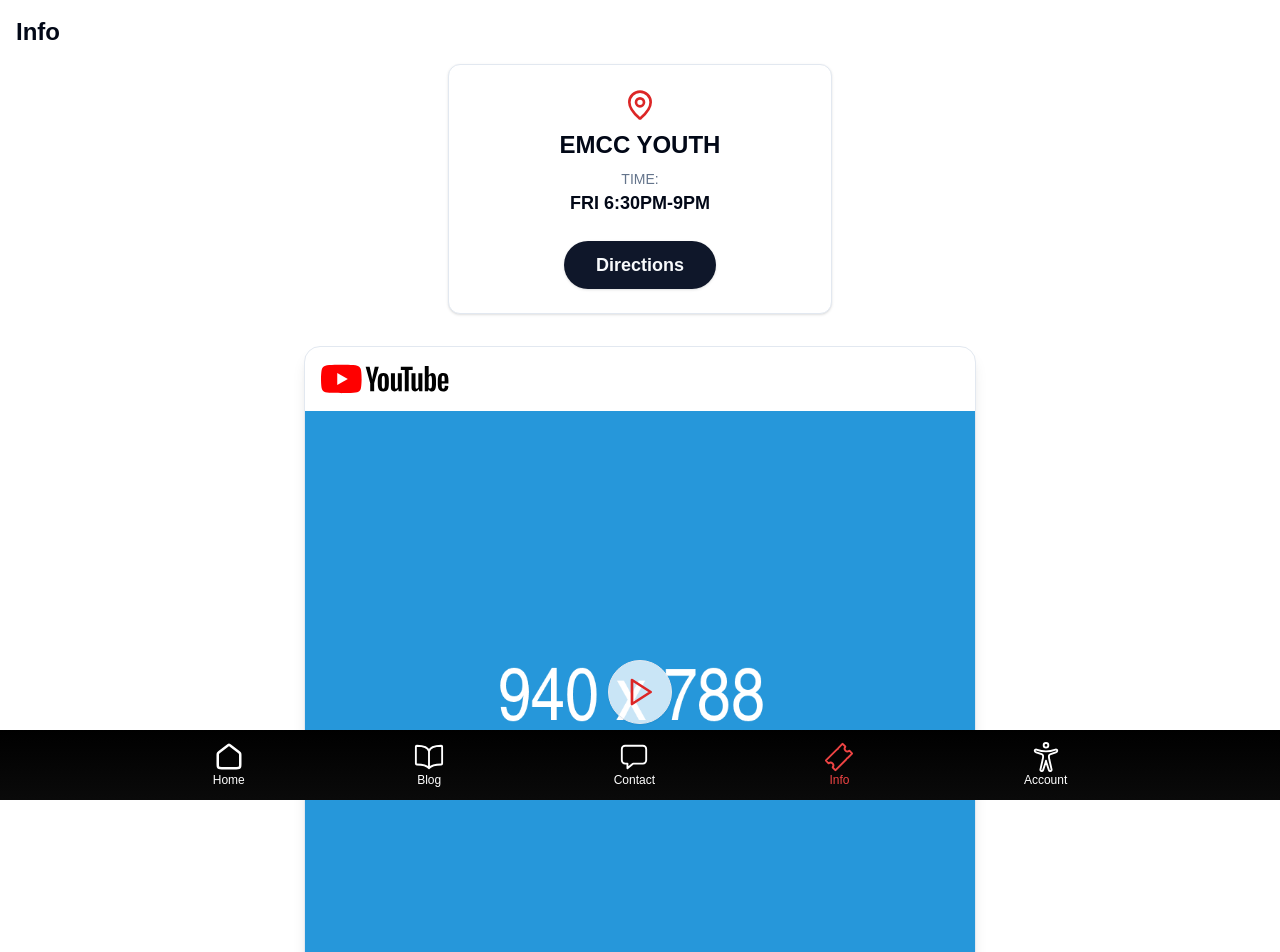
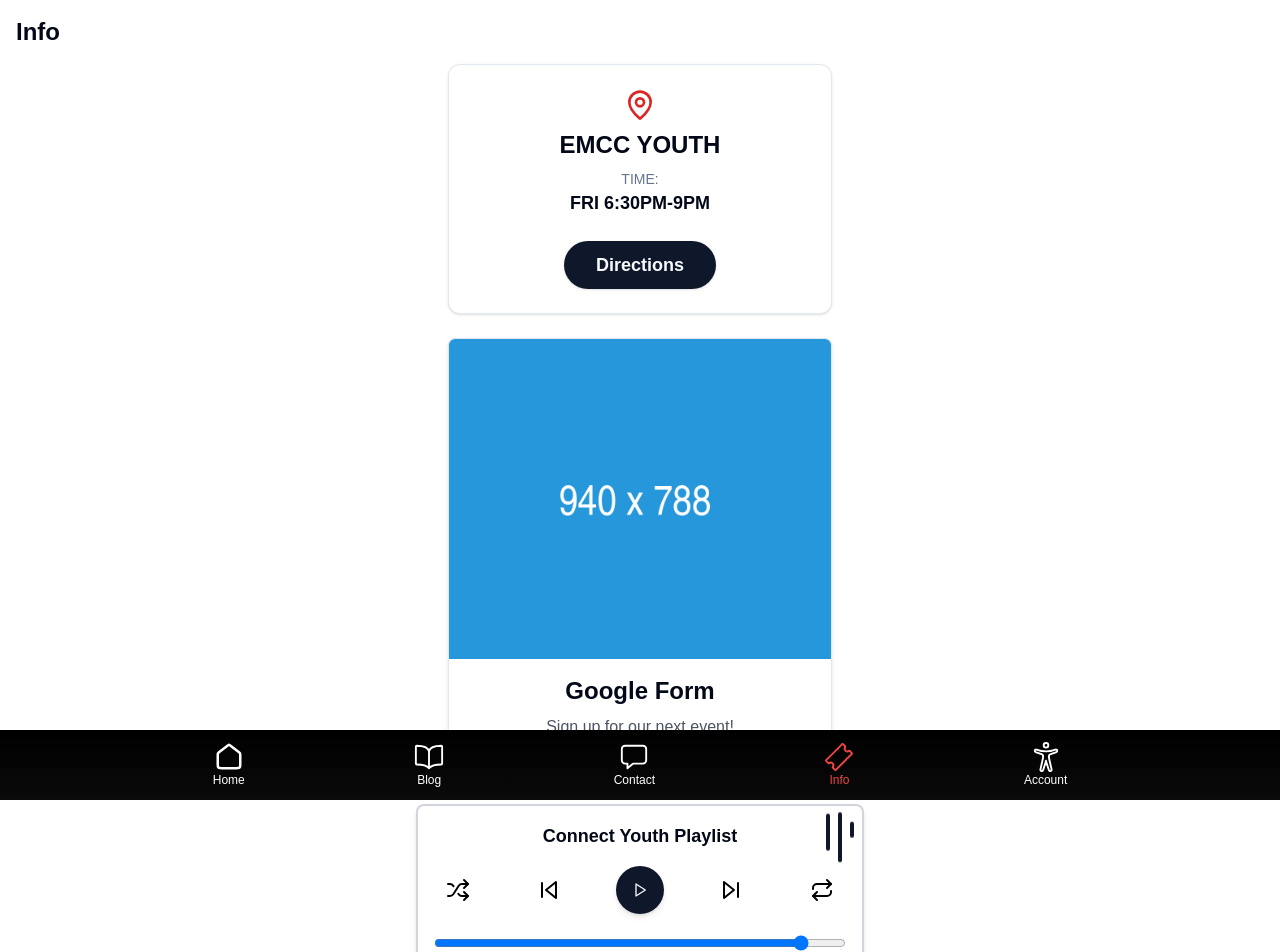
Before and after one commit to Michael-Dale/EMCCYouthApp, a Next.js app: page /info in a window 1280 px wide. Shown: the top 952 px of the page. Built offline with nearby package versions, Linux system fonts and the light colour scheme; no server answers.

Commit message:
Added media player for youtube playlist

```diff
--- a/src/app/components/GoogleFormLink.jsx
+++ b/src/app/components/GoogleFormLink.jsx
@@ -4,7 +4,7 @@ import Image from "next/image";
 
 const GoogleFormLink = ({ formTitle, formDescription, googleFormUrl, imagePath }) => {
   return (
-    <div className="w-full max-w-sm border rounded-md shadow-md bg-white text-center mx-auto">
+    <div className="w-full max-w-sm border rounded-md shadow-md bg-white text-center m-6 mx-auto">
       {/* Outer div to control the full size of the image */}
       <div className="relative w-full mb-4 overflow-hidden rounded-t-md">
         {imagePath ? (
--- /dev/null
+++ b/src/app/components/MusicPlayer.jsx
@@ -0,0 +1,150 @@
+"use client";
+
+import { useState } from "react";
+import { Play, SkipBack, SkipForward, Shuffle, Repeat } from "lucide-react"; // Import necessary icons
+import { Button } from "@/components/ui/button"; // Ensure this path is correct
+import { Slider } from "@/components/ui/slider"; // Ensure this path is correct
+import Link from "next/link"; // Import Link to navigate to the playlist
+
+export default function MusicPlayer({ playlistUrl, songName = "Connect Youth Playlist" }) {
+  const [currentTime, setCurrentTime] = useState(196); // Static current time (3:16)
+  const [duration, setDuration] = useState(216); // Static duration (3:36)
+
+  // Handler to update current time when seek bar changes
+  const handleSeek = (newValue) => {
+    const [seekTime] = newValue;
+    setCurrentTime(seekTime);
+  };
+
+  // Function to format time into minutes:seconds format
+  const formatTime = (time) => {
+    const minutes = Math.floor(time / 60);
+    const seconds = Math.floor(time % 60);
+    return `${minutes}:${seconds.toString().padStart(2, "0")}`;
+  };
+
+  return (
+    <div className="w-full max-w-md p-4 bg-white border-2 border-gray-300 rounded-lg shadow-md relative mx-auto">
+      {/* Song Name */}
+      <div className="text-center text-lg font-semibold mb-4">{songName}</div>
+
+      {/* Button Controls (Shuffle, Skip, Play, Replay) */}
+      <div className="flex justify-between items-center mb-4">
+        {/* Shuffle Button (Left) */}
+        <Link href={playlistUrl} target="_blank" passHref>
+          <Button
+            aria-label="Shuffle Playlist"
+            className="w-12 h-12 bg-transparent text-black hover:bg-gray-100 p-0 shadow-none"
+          >
+            <Shuffle className="h-6 w-6" />
+          </Button>
+        </Link>
+
+        {/* Skip Previous Button */}
+        <Link href={playlistUrl} target="_blank" passHref>
+          <Button
+            aria-label="Skip Previous"
+            className="w-12 h-12 bg-transparent text-black hover:bg-gray-100 p-0 shadow-none"
+          >
+            <SkipBack className="h-6 w-6" />
+          </Button>
+        </Link>
+
+        {/* Play Button that redirects to playlist */}
+        <Link href={playlistUrl} target="_blank" passHref>
+          <Button
+            aria-label="Play Playlist"
+            className="w-12 h-12 rounded-full bg-primary text-primary-foreground hover:bg-primary/90 shadow-md"
+          >
+            <Play className="h-6 w-6" />
+          </Button>
+        </Link>
+
+        {/* Skip Next Button */}
+        <Link href={playlistUrl} target="_blank" passHref>
+          <Button
+            aria-label="Skip Next"
+            className="w-12 h-12 bg-transparent text-black hover:bg-gray-100 p-0 shadow-none"
+          >
+            <SkipForward className="h-6 w-6" />
+          </Button>
+        </Link>
+
+        {/* Replay Button (Right) */}
+        <Link href={playlistUrl} target="_blank" passHref>
+          <Button
+            aria-label="Replay Song"
+            className="w-12 h-12 bg-transparent text-black hover:bg-gray-100 p-0 shadow-none"
+          >
+            <Repeat className="h-6 w-6" />
+          </Button>
+        </Link>
+      </div>
+
+      {/* Static Time Bar (Seek Bar) */}
+      <div className="mb-4">
+        <Slider
+          value={[currentTime]}
+          min={0}
+          max={duration}
+          step={1}
+          onValueChange={handleSeek}
+          ariaLabel="Seek"
+        />
+        <div className="flex justify-between text-xs mt-1">
+          <span>{formatTime(currentTime)}</span>
+          <span>{formatTime(duration)}</span> {/* Dummy total time */}
+        </div>
+      </div>
+
+      {/* Music Visualizer (Bars Growing Symmetrically) */}
+      <div className="absolute top-4 right-2 flex space-x-2" aria-hidden="true">
+        {/* Bar 1 */}
+        <div
+          className="w-1 bg-primary rounded-full animate-grow1"
+          style={{ height: "20px" }}
+        ></div>
+
+        {/* Bar 2 */}
+        <div
+          className="w-1 bg-primary rounded-full animate-grow2"
+          style={{ height: "30px" }}
+        ></div>
+
+        {/* Bar 3 */}
+        <div
+          className="w-1 bg-primary rounded-full animate-grow3"
+          style={{ height: "15px" }}
+        ></div>
+      </div>
+
+      <style jsx>{`
+        @keyframes grow1 {
+          0% { height: 20px; transform: translateY(0); }
+          50% { height: 50px; transform: translateY(-15px); }
+          100% { height: 20px; transform: translateY(0); }
+        }
+        @keyframes grow2 {
+          0% { height: 30px; transform: translateY(0); }
+          50% { height: 60px; transform: translateY(-15px); }
+          100% { height: 30px; transform: translateY(0); }
+        }
+        @keyframes grow3 {
+          0% { height: 15px; transform: translateY(0); }
+          50% { height: 40px; transform: translateY(-12.5px); }
+          100% { height: 15px; transform: translateY(0); }
+        }
+
+        .animate-grow1 {
+          animation: grow1 1.5s ease-in-out infinite;
+        }
+        .animate-grow2 {
+          animation: grow2 1.7s ease-in-out infinite;
+        }
+        .animate-grow3 {
+          animation: grow3 1.9s ease-in-out infinite;
+        }
+      `}</style>
+    </div>
+  );
+}
--- a/src/app/globals.css
+++ b/src/app/globals.css
@@ -77,3 +77,33 @@ body {
     @apply bg-background text-foreground;
   }
 }
+
+/* CSS for the Dummy Music Visualizer (Vertical Bars) */
+@keyframes barAnimation {
+  0% {
+    height: 10%;
+  }
+  25% {
+    height: 30%;
+  }
+  50% {
+    height: 60%;
+  }
+  75% {
+    height: 50%;
+  }
+  100% {
+    height: 20%;
+  }
+}
+
+.animate-bar {
+  animation: barAnimation 0.5s ease-in-out infinite;
+}
+
+.bar {
+  height: 100%; /* Full height of the container */
+  width: 2px; /* Vertical bars */
+  background-color: #3490dc; /* Blue color for bars */
+  border-radius: 2px;
+}
--- a/src/app/info/page.js
+++ b/src/app/info/page.js
@@ -1,8 +1,7 @@
 import PageTransition from "../components/PageTransition";
-const sender = require("../components/Emailer");
 import DirectionCard from "../components/DirectionCard";
-import YouTubeEmbed from "../components/YoutTubeCard";
 import GoogleFormLink from '../components/GoogleFormLink';
+import MusicPlayer from "../components/MusicPlayer";
 
 
 
@@ -10,20 +9,21 @@ import GoogleFormLink from '../components/GoogleFormLink';
 export default function Info() {
   // const img = "/pics/img.jpg";
   const img = "/pics/Facebook.png";
-  // sender();
   return (
     <PageTransition>
       <div className="p-4">
         <h1 className="text-2xl font-bold mb-4">Info</h1>
         {/* Your contact page content here */}
         <DirectionCard />
-        <YouTubeEmbed />
         <GoogleFormLink
         formTitle="Google Form"
         formDescription="Sign up for our next event!"
         googleFormUrl="https://forms.gle/examplelink"
         imagePath={img}
       />
+       <MusicPlayer
+        playlistUrl="https://www.youtube.com/watch?v=85B_DpmMunk&list=PLhQKtlhr7fgMF-WTGil-6ic8S4g5IM40P&pp=iAQB"
+      />
       </div>
     </PageTransition>
   );
--- /dev/null
+++ b/src/components/ui/slider.jsx
@@ -0,0 +1,28 @@
+"use client";
+
+import { useState } from "react";
+
+export const Slider = ({ value, min, max, step, onValueChange, ariaLabel }) => {
+  const [sliderValue, setSliderValue] = useState(value[0]);
+
+  const handleChange = (e) => {
+    const newValue = e.target.value;
+    setSliderValue(newValue);
+    onValueChange([newValue]);
+  };
+
+  return (
+    <div className="relative w-full">
+      <input
+        type="range"
+        min={min}
+        max={max}
+        step={step}
+        value={sliderValue}
+        onChange={handleChange}
+        className="w-full h-2 bg-gray-300 rounded-lg focus:outline-none focus:ring-2 focus:ring-primary"
+        aria-label={ariaLabel}
+      />
+    </div>
+  );
+};
```
